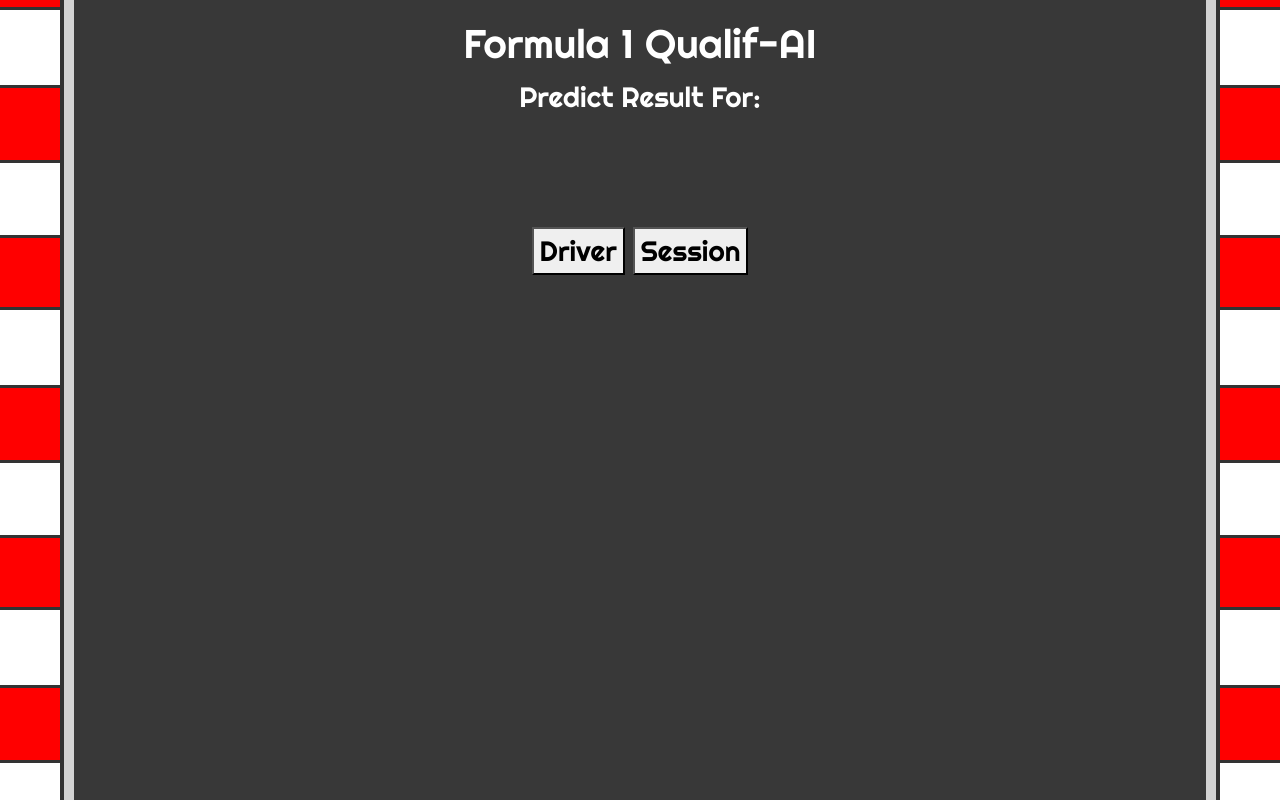
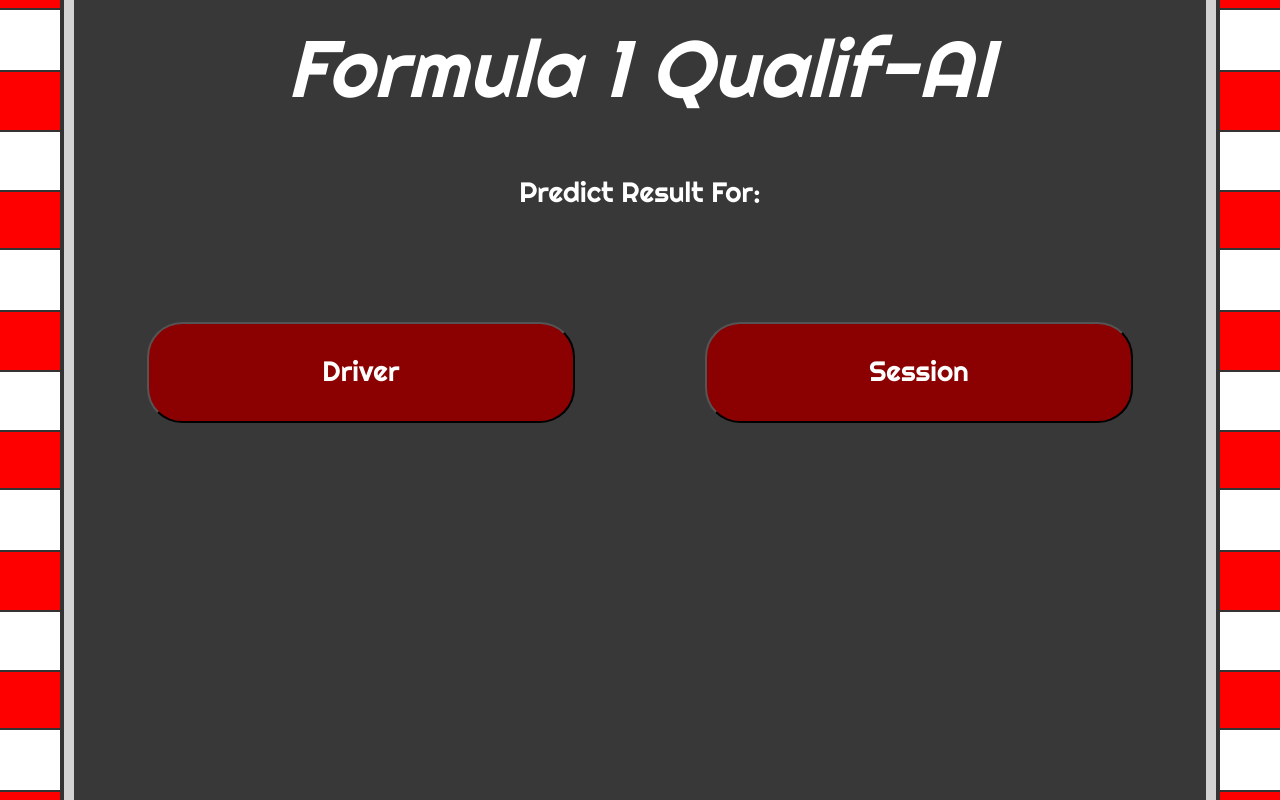
Before and after one commit to tmalik1116/F1_Qualifying_Predictor_ML, a Flask app: page / in a window 1280 px wide. Run offline with Flask 3, Linux system fonts and the light colour scheme.

Commit message:
added more UI elements and animations

```diff
--- a/static/script.js
+++ b/static/script.js
@@ -0,0 +1,11 @@
+const buttons = document.querySelectorAll('.main-button');
+
+// buttons.forEach(button => {
+//     button.addEventListener('mousedown', () => {
+//         button.style.backgroundColor = 'crimson';
+//     });
+
+//     button.addEventListener('mouseup', () => {
+//         button.style.backgroundColor = '';
+//     })
+// })
--- a/static/styles.css
+++ b/static/styles.css
@@ -8,7 +8,7 @@
 
 .curb.left { /* For the left curb */
     width: 5%;
-    background-size: 20px 300px;
+    background-size: 2% 30%;
     background-image: linear-gradient(
         0deg,
         #333 0%,
@@ -32,7 +32,7 @@
 
 .curb.right { /* For the right curb */
     width: 5%;
-    background-size: 20px 300px;
+    background-size: 2% 30%;
     background-image: linear-gradient(
         0deg,
         #333 0%,
@@ -82,3 +82,34 @@
 .content::after {
     right: calc(5% - 4px); /* Position right border */
 }
+
+.main.button {
+    background-color: darkred;
+    width: 80%;
+    height: 80%;
+    color: white;
+    border-radius: 35px;
+    margin: auto;
+    padding-top: 5%;
+    padding-bottom: 10%;
+    transition-duration: 0.4s;
+}
+
+.main.button:hover {
+    background-color: crimson;
+    box-shadow: 0 8px 16px 0 rgba(0,0,0,0.2), 0 6px 20px 0 rgba(0,0,0,0.19);
+}
+
+.main.button:active {
+    width: 70%;
+    transition-duration: 0.3s;
+}
+
+#buttons {
+    margin-left: 15%;
+    margin-right: 15%;
+}
+
+h1 {
+    font-style: italic;
+}
--- a/templates/content.html
+++ b/templates/content.html
@@ -16,11 +16,19 @@
             <div class="curb left"></div>
 
             <div class="content">
-                <h1>Formula 1 Qualif-AI</h1>
-                <p style="margin-bottom: 10%;">Predict Result For:</p>
+                <h1 class="display-1">Formula 1 Qualif-AI</h1>
+                <p style=" margin-top: 5%; margin-bottom: 10%;">Predict Result For:</p>
 
-                <button>Driver</button>
-                <button>Session</button>
+                <div class="row">
+                    <div class="col-6"> <!-- Each button in a column taking up half the row -->
+                        <button class="main button">Driver</button>
+                    </div>
+
+                    <div class="col-6">
+                        <button class="main button">Session</button>
+                    </div>
+                </div>
+
             </div>
 
             <div class="curb right"></div>
```
